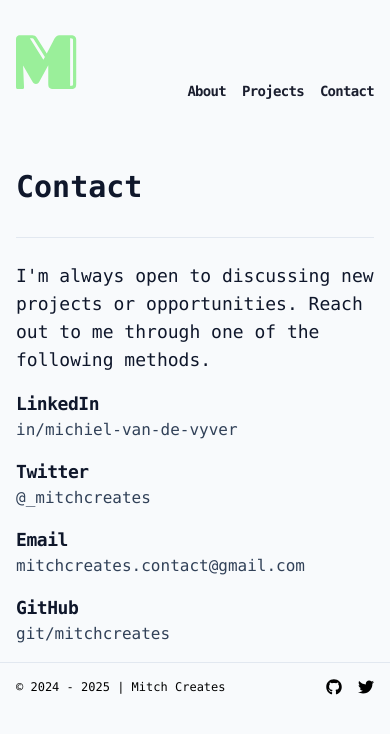
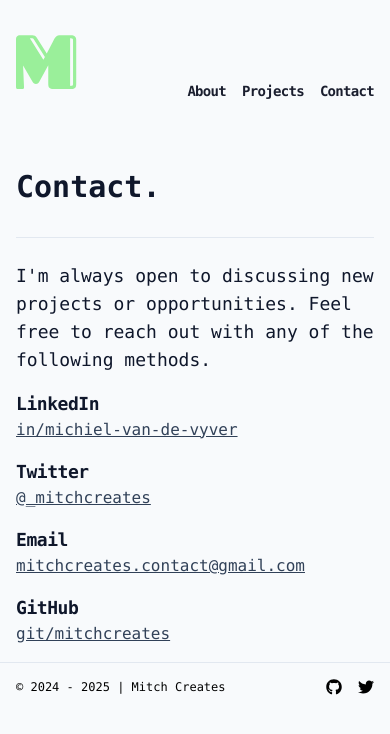
Before and after one commit to Mitch-creates/mitch-portfolio, a React (Vite) app: page /contact in a window 390 px wide. Shown: the top 734 px of the page. Built offline with nearby package versions, Linux system fonts and the light colour scheme.

Commit message:
Overall improvement and interactive feeling of the website

```diff
--- a/src/components/Header.tsx
+++ b/src/components/Header.tsx
@@ -1,8 +1,27 @@
-import { Link } from "react-router-dom";
+import { useAnimate } from "framer-motion";
+import type React from "react";
+import { Link, useLocation } from "react-router-dom";
 
 function Header() {
+  const location = useLocation();
+  const [scope, animate] = useAnimate();
+
+  const handleLogoClick = async (e: React.MouseEvent<HTMLImageElement>) => {
+    if (location.pathname === "/") {
+      e.preventDefault();
+      animate(".logo-nav", { rotateY: 90 }, { duration: 0.3, ease: "easeIn" });
+      window.scrollTo({ top: 0, behavior: "smooth" });
+      setTimeout(() => {
+        animate(
+          ".logo-nav",
+          { rotateY: 0 },
+          { duration: 0.3, ease: "easeOut" }
+        );
+      }, 300);
+    }
+  };
   return (
-    <>
+    <div ref={scope}>
       <header className="md:hidden flex flex-row fixed justify-between gap-4 pt-8 md:pt-16 px-4 md:px-0 items-baseline bg-slate-50 w-full z-50 opacity-90">
         <Link
           to="/"
@@ -10,9 +29,11 @@ function Header() {
         >
           <img
             data-animate="reveal-1"
-            className="w-16 h-16 rotate-y-90 opacity-0"
+            className="logo-nav w-16 h-16 rotate-y-90 opacity-0"
+            style={{ transformStyle: "preserve-3d" }}
+            onClick={handleLogoClick}
             src="/images/M.svg"
-            alt="Mitch Creates Logo"
+            alt="Mitch-Creates Logo"
           />
         </Link>
         <nav className="flex gap-4 items-end">
@@ -44,7 +65,9 @@ function Header() {
         >
           <img
             data-animate="reveal-1"
-            className="w-16 h-16 rotate-y-90 opacity-0"
+            className="logo-nav w-16 h-16 rotate-y-90 opacity-0"
+            style={{ transformStyle: "preserve-3d" }}
+            onClick={handleLogoClick}
             src="/images/M.svg"
             alt="Mitch Creates Logo"
           />
@@ -70,7 +93,7 @@ function Header() {
           </Link>
         </nav>
       </aside>
-    </>
+    </div>
   );
 }
 
--- a/src/pages/About.tsx
+++ b/src/pages/About.tsx
@@ -4,7 +4,7 @@ function About() {
   return (
     <div className="px-4 md:px-0 pt-[20vh]">
       <h1 className="text-3xl font-semibold text-slate-900 mb-6 pb-8 border-b border-slate-200">
-        About
+        About.
       </h1>
       <p className="text-lg text-slate-900 mb-4">
         I'm Michiel, a software developer driven by curiosity and creativity. I
@@ -12,15 +12,14 @@ function About() {
         development using React, TypeScript, and Next.js.
       </p>
       <p className="text-lg text-slate-900 mb-8">
-        I'm an easygoing and communicative person who values collaboration and
-        clear communication. I'm currently looking for a new opportunity where I
-        can bring my skills and creativity together to contribute to meaningful
-        projects.
+        I'm an easy-going and communicative person who values collaboration and
+        clear communication. I value opportunities where I can bring my skills
+        and creativity together to contribute to meaningful projects.
       </p>
       <p className="text-lg text-slate-900 mb-8">
         Alongside my personal projects, I’ve contributed to professional
         applications built with Angular and Java, earning my Oracle Certified
-        Professional (OCP) certification in Java along the way.
+        Professional (OCP) certification along the way.
       </p>
 
       <a
--- a/src/pages/Contact.tsx
+++ b/src/pages/Contact.tsx
@@ -2,11 +2,11 @@ function Contact() {
   return (
     <div className="px-4 md:px-0 pt-[20vh]">
       <h1 className="text-3xl font-semibold text-slate-900 mb-6 pb-8 border-b border-slate-200">
-        Contact
+        Contact.
       </h1>
       <p className="text-lg text-slate-900 mb-4">
-        I'm always open to discussing new projects or opportunities. Reach out
-        to me through one of the following methods.
+        I'm always open to discussing new projects or opportunities. Feel free
+        to reach out with any of the following methods.
       </p>
       <div className="md:grid-cols-2 grid-cols-1 gap-8">
         <div className="mb-4 flex flex-col">
@@ -14,7 +14,7 @@ function Contact() {
             LinkedIn
           </h2>
           <a
-            className="text-slate-700"
+            className="text-slate-700 hover:bg-brand-green hover:text-brand-pink transition-colors duration-200 cursor-pointer inline-block w-fit underline md:no-underline"
             href="https://www.linkedin.com/in/michiel-van-de-vyver/"
             target="_blank"
             rel="noopener noreferrer"
@@ -27,7 +27,7 @@ function Contact() {
             Twitter
           </h2>
           <a
-            className="text-slate-700"
+            className="text-slate-700 hover:bg-brand-green hover:text-brand-pink transition-colors duration-200 cursor-pointer inline-block w-fit underline md:no-underline"
             href="https://twitter.com/_mitchcreates"
             target="_blank"
             rel="noopener noreferrer"
@@ -40,7 +40,7 @@ function Contact() {
             Email
           </h2>
           <a
-            className="text-slate-700"
+            className="text-slate-700 hover:bg-brand-green hover:text-brand-pink transition-colors duration-200 cursor-pointer inline-block w-fit underline md:no-underline"
             href="mailto:mitchcreates.contact@gmail.com"
           >
             mitchcreates.contact@gmail.com
@@ -51,7 +51,7 @@ function Contact() {
             GitHub
           </h2>
           <a
-            className="text-slate-700"
+            className="text-slate-700 hover:bg-brand-green hover:text-brand-pink transition-colors duration-200 cursor-pointer inline-block w-fit underline md:no-underline"
             href="https://github.com/mitch-creates"
             target="_blank"
             rel="noopener noreferrer"
--- a/src/pages/Projects.tsx
+++ b/src/pages/Projects.tsx
@@ -6,7 +6,7 @@ function Projects() {
   return (
     <div className="px-4 md:px-0 pt-[20vh]">
       <h1 className="text-3xl font-semibold text-slate-900 mb-6 pb-8 border-b border-slate-200">
-        My projects
+        My projects.
       </h1>
       <div className="mt-8">
         {DATA.projects.map((project) => (
```
Also changed, not shown: public/images/about-me.jpg (added).
